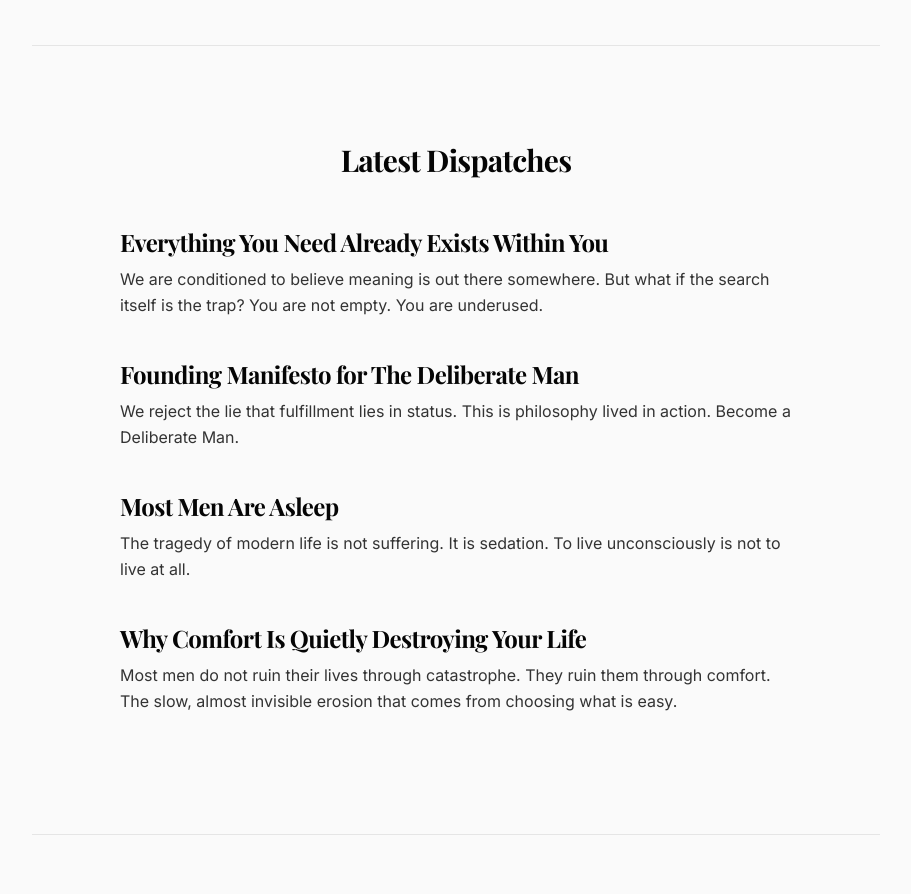
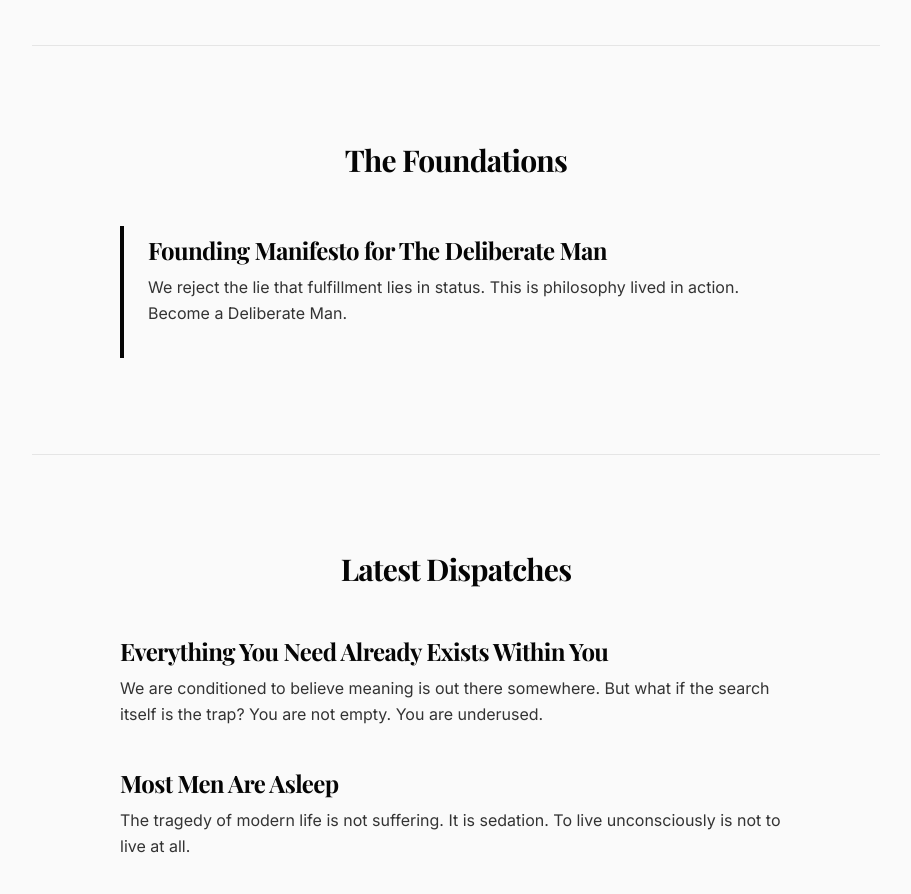
Before and after one commit to taiwancanuck99-hash/the-deliberate-man-blog-, an Astro site: page / in a window 1280 px wide. Shown: the part 955-1849 px from the top of the page, without its empty margins (184-1095 px from the left). Built offline with nearby package versions, Linux system fonts and the light colour scheme; Astro itself is replaced by a stand-in of ours; a web font is replaced by a local one.

Commit message:
UI: Add dedicated 'The Foundations' section to homepage

```diff
--- a/src/content.config.ts
+++ b/src/content.config.ts
@@ -10,6 +10,7 @@ const essays = defineCollection({
 			description: z.string(),
 			pubDate: z.coerce.date(),
 			updatedDate: z.coerce.date().optional(),
+			isCore: z.boolean().optional().default(false),
 		}),
 });
 
--- a/src/content/essays/founding-manifesto.md
+++ b/src/content/essays/founding-manifesto.md
@@ -2,6 +2,7 @@
 title: 'Founding Manifesto for The Deliberate Man'
 description: 'We reject the lie that fulfillment lies in status. This is philosophy lived in action. Become a Deliberate Man.'
 pubDate: 'Apr 17 2026'
+isCore: true
 ---
 
 Most men are not evil.
--- a/src/pages/index.astro
+++ b/src/pages/index.astro
@@ -5,9 +5,12 @@ import Footer from '../components/Footer.astro';
 import Header from '../components/Header.astro';
 import { SITE_DESCRIPTION, SITE_TITLE } from '../consts';
 
-const essays = (await getCollection('essays')).sort(
+const allEssays = (await getCollection('essays')).sort(
 	(a, b) => b.data.pubDate.valueOf() - a.data.pubDate.valueOf(),
 );
+
+const coreEssays = allEssays.filter((essay) => essay.data.isCore);
+const dispatchEssays = allEssays.filter((essay) => !essay.data.isCore);
 ---
 
 <!doctype html>
@@ -61,12 +64,38 @@ const essays = (await getCollection('essays')).sort(
 
 			<div class="divider"></div>
 
+			<!-- The Foundations -->
+			{coreEssays.length > 0 && (
+				<>
+					<section class="py-12">
+						<h2 class="text-3xl text-center mb-12">The Foundations</h2>
+						<div class="max-w-2xl mx-auto space-y-10">
+							{
+								coreEssays.map((essay) => (
+									<article class="group border-l-4 border-brand-black pl-6 py-2">
+										<a href={`/essays/${essay.id}/`} class="block no-underline !text-brand-black !decoration-transparent">
+											<h3 class="text-2xl font-serif font-bold text-brand-black group-hover:underline decoration-2 underline-offset-4 mb-2">
+												{essay.data.title}
+											</h3>
+											<p class="text-brand-darkgray font-sans m-0">
+												{essay.data.description}
+											</p>
+										</a>
+									</article>
+								))
+							}
+						</div>
+					</section>
+					<div class="divider"></div>
+				</>
+			)}
+
 			<!-- Latest Dispatches -->
 			<section class="py-12">
 				<h2 class="text-3xl text-center mb-12">Latest Dispatches</h2>
 				<div class="max-w-2xl mx-auto space-y-10">
 					{
-						essays.map((essay) => (
+						dispatchEssays.map((essay) => (
 							<article class="group">
 								<a href={`/essays/${essay.id}/`} class="block no-underline !text-brand-black !decoration-transparent">
 									<h3 class="text-2xl font-serif font-bold text-brand-black group-hover:underline decoration-2 underline-offset-4 mb-2">
```
